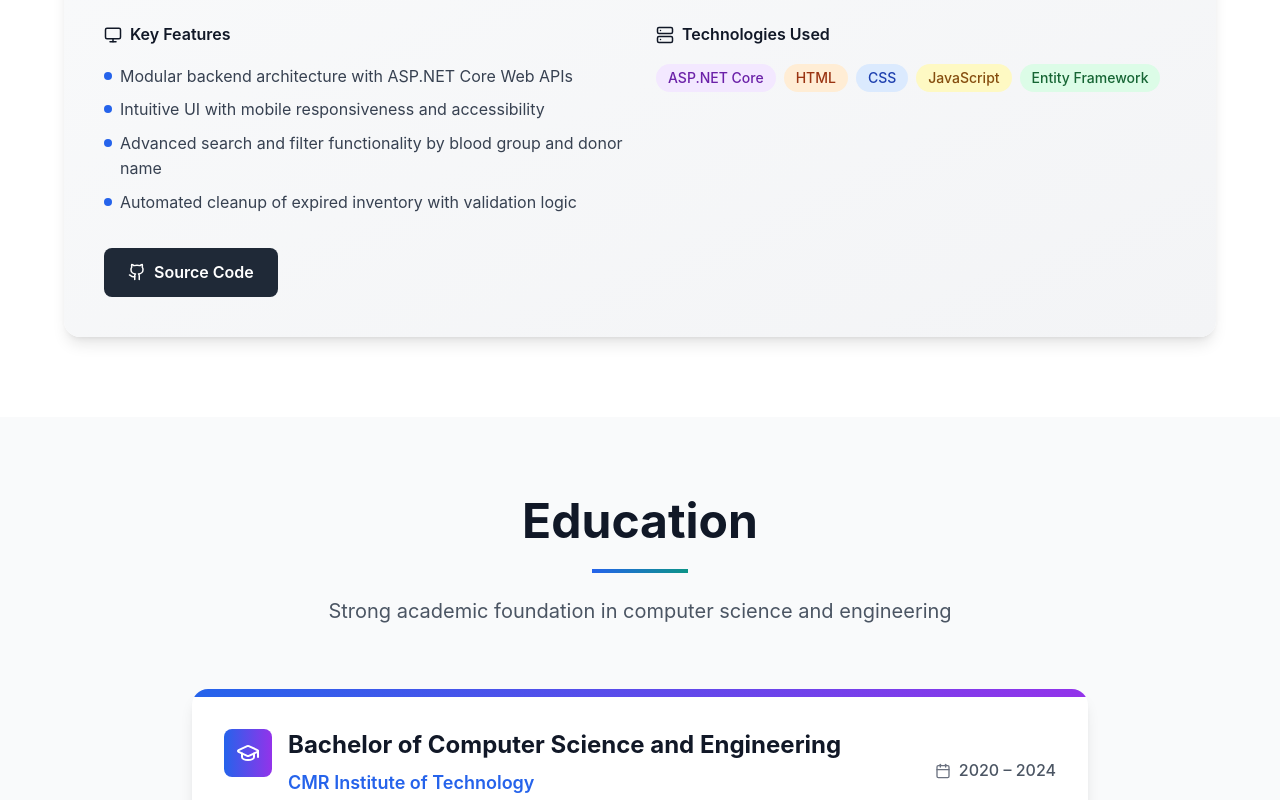
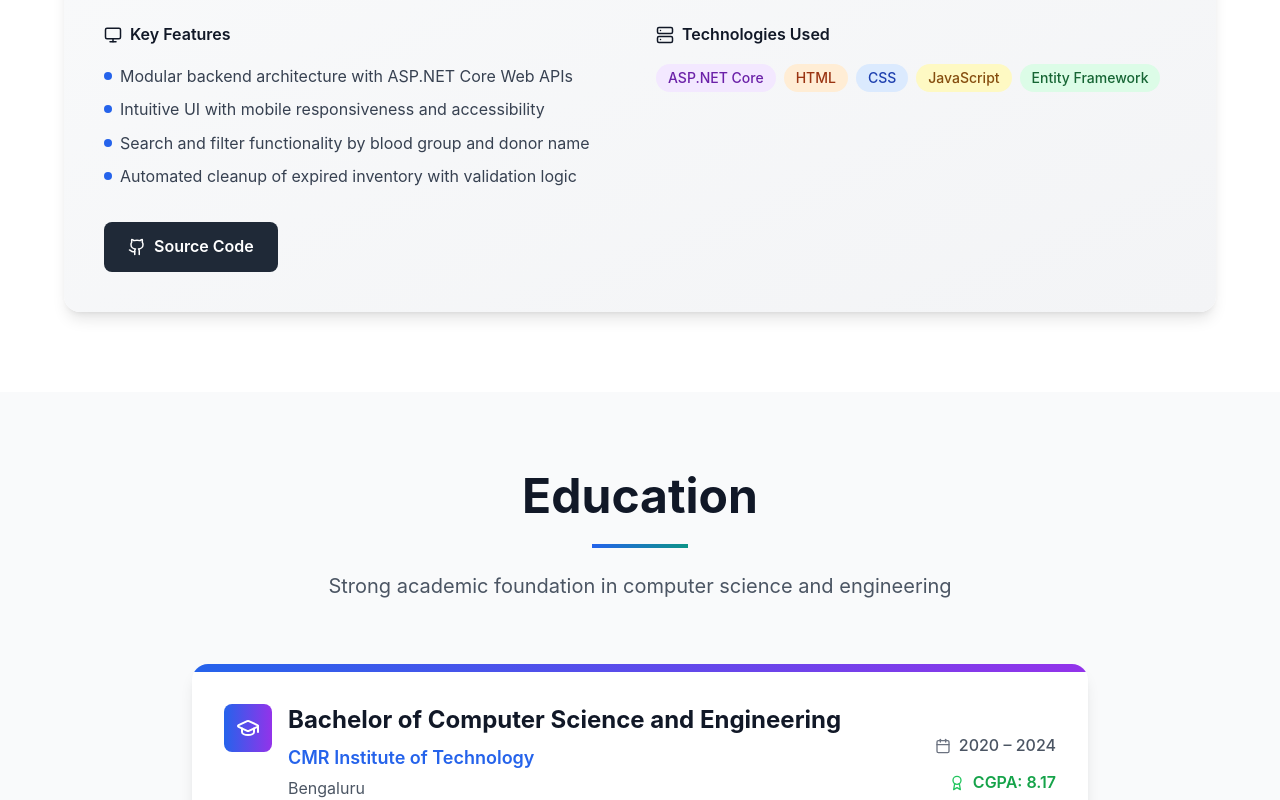
Before and after one commit to kncharan997/Porfolio, a React (Vite) app: page / in a window 1280 px wide. Shown: the part 3680-4480 px from the top of the page. Built offline with nearby package versions, Linux system fonts and the light colour scheme.

Commit message:
profile pic update

```diff
--- a/src/components/Contact.tsx
+++ b/src/components/Contact.tsx
@@ -1,6 +1,6 @@
 import React from 'react';
 import { Mail, Phone, MapPin, Linkedin, Github} from 'lucide-react';
-import profilePic from './images/profilePic.jpeg';
+import profilePic from './images/profprofilePic.jpg';
 
 const Contact: React.FC = () => {
   const contactInfo = [
--- a/src/components/Projects.tsx
+++ b/src/components/Projects.tsx
@@ -11,7 +11,7 @@ const Projects: React.FC = () => {
       features: [
         'Modular backend architecture with ASP.NET Core Web APIs',
         'Intuitive UI with mobile responsiveness and accessibility',
-        'Advanced search and filter functionality by blood group and donor name',
+        'Search and filter functionality by blood group and donor name',
         'Automated cleanup of expired inventory with validation logic'
       ],
       icon: <Database className="text-red-600" size={24} />
```
Also changed, not shown: src/components/images/profprofilePic.jpg (added).
